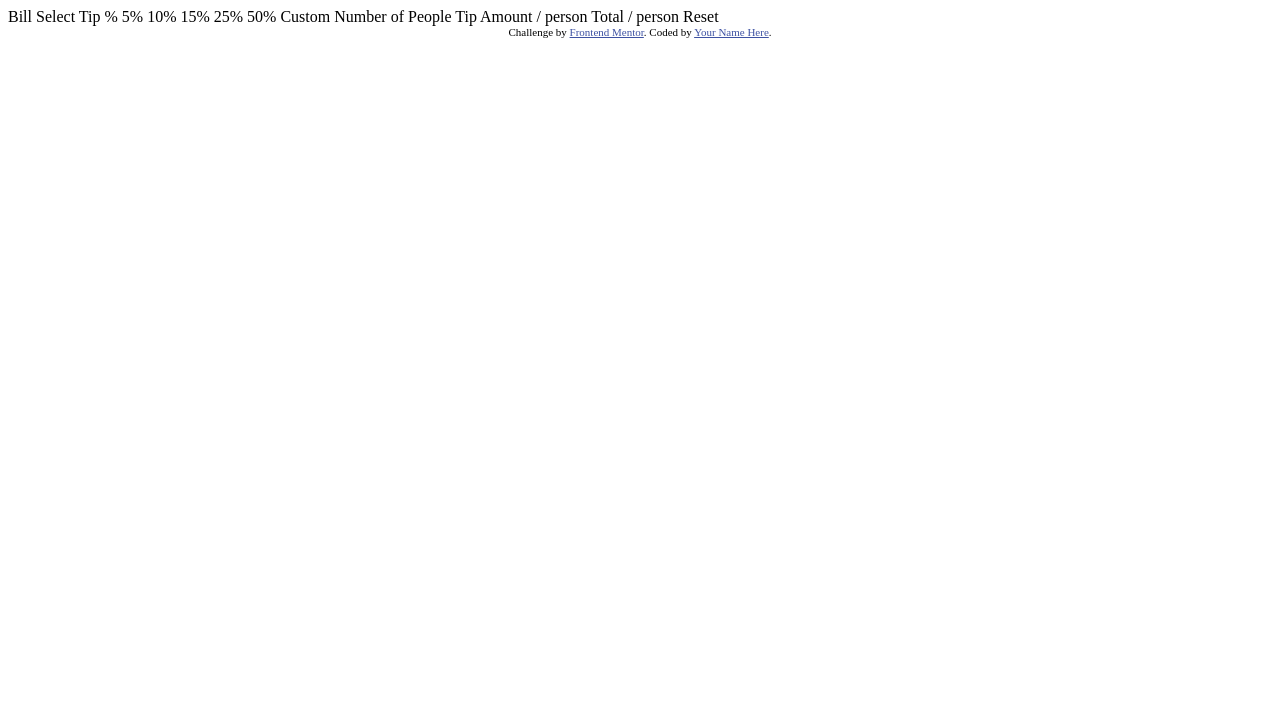
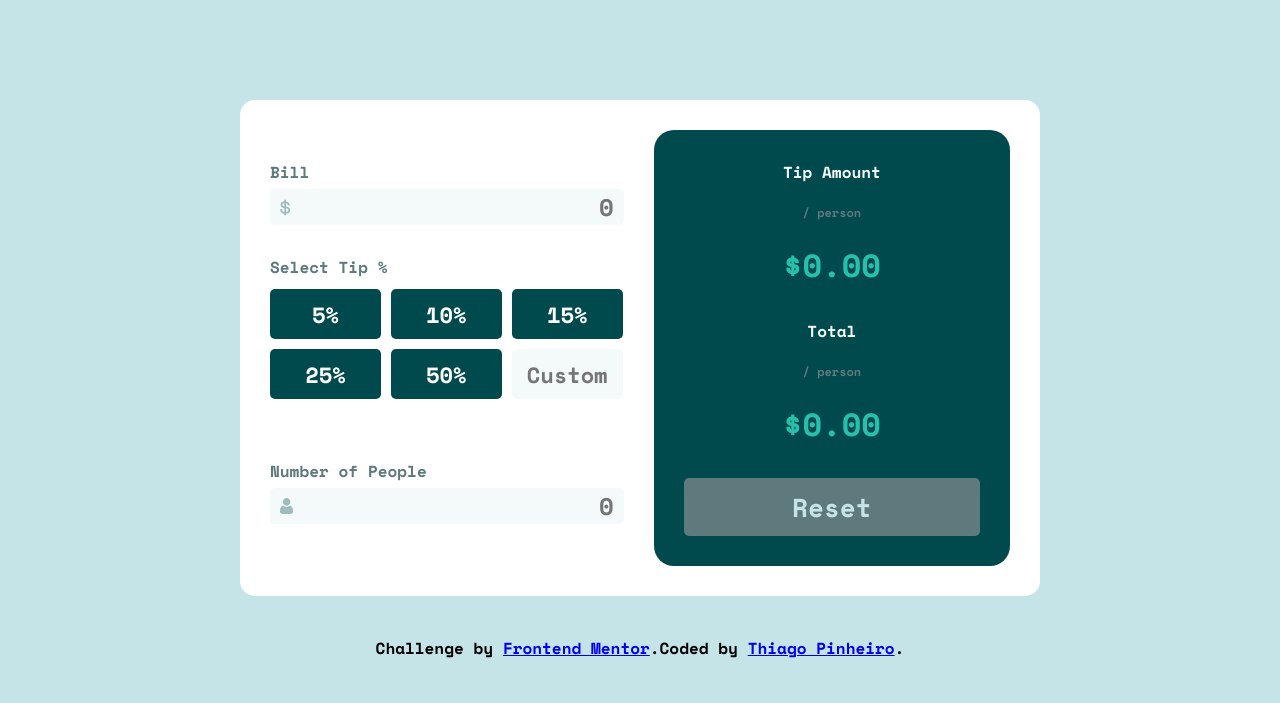
Before and after one commit to tpinheiro4/tip-calculator, a plain HTML site: page index.html in a window 1280 px wide. Drawn offline with nearby package versions, Linux system fonts and the light colour scheme.

Commit message:
estilização do site e refinamento do html

```diff
--- /dev/null
+++ b/css/style.css
@@ -0,0 +1,183 @@
+:root {
+    --primary-color: hsl(183, 100%, 15%);
+    --secundary-color: hsl(186, 14%, 43%);
+    --text-color: hsl(189, 41%, 97%);
+    --bg-color: hsl(185, 41%, 84%);
+    --amount-color: hsl(172, 67%, 45%);
+}
+
+* {
+    margin: 0;
+    padding: 0;
+    box-sizing: border-box;
+    font-family: 'Space Mono', monospace;
+}
+
+body {
+    background-color: var(--bg-color);
+}
+
+div {
+    display: block;
+}
+
+.container {
+    display: flex;
+    align-items: center;
+    flex-direction: column;
+    justify-content: center;
+    min-height: 100vh;
+    padding: 20px;
+}
+
+.content {
+    background-color: #fff;
+    border-radius: 15px;
+    display: flex;
+    max-width: 800px;
+    padding: 30px;
+    width: 100%;
+    gap: 30px;
+}
+
+.calculator {
+    display: flex;
+    flex-direction: column;
+    gap: 30px;
+    width: 50%;
+}
+
+label {
+    width: max-content;
+    color: var(--secundary-color);
+    font-size: 16px;
+}
+
+.input-presentation {
+    display: flex;
+    flex-direction: column;
+    width: 100%;
+    gap: 5px;
+    position: relative;
+    margin-top: 30px;
+}
+
+.icon {
+    position: absolute;
+    left: 10px;
+    top: 60%;
+}
+
+.calculator-input {
+    color: var(--secundary-color);
+    border: none;
+    background-color: var(--text-color);
+    border-radius: 5px;
+    padding-inline: 10px;
+    width: 100%;
+    text-align: end;
+    font-size: 24px;
+}
+
+.choose-tip p {
+    width: max-content;
+    color: var(--secundary-color);
+    font-size: 16px;
+}
+
+.choose-tip {
+    display: flex;
+    flex-direction: column;
+    gap: 10px
+}
+
+.tip-btns {
+    display: flex;
+    flex-wrap: wrap;
+    gap: 10px;
+}
+
+.btn {
+    all: unset;
+    align-items: center;
+    background-color: var(--primary-color);
+    border-radius: 5px;
+    box-sizing: border-box;
+    color: #fff;
+    cursor: pointer;
+    display: flex;
+    font-size: 22px;
+    height: 50px;
+    justify-content: center;
+    padding: 5px;
+    width: calc(33.33333% - 7px);
+}
+
+.custom-btn {
+    all: unset;
+    align-items: center;
+    background-color: #f4fafa;
+    border-radius: 5px;
+    box-sizing: border-box;
+    color: #fff;
+    color: var(--primary-color);
+    cursor: pointer;
+    display: flex;
+    font-size: 22px;
+    height: 50px;
+    justify-content: center;
+    padding: 5px;
+    text-align: center;
+    width: calc(33.33333% - 7px);
+}
+
+.results {
+    background-color: var(--primary-color);
+    border-radius: 20px;
+    display: flex;
+    flex-direction: column;
+    gap: 30px;
+    padding: 30px;
+    width: 50%;
+}
+
+.amount {
+    align-items: center;
+    display: flex;
+    flex-direction: column;
+    gap: 20px;
+    justify-content: space-between;
+    color: var(--text-color);
+}
+
+.person-p {
+    color: var(--secundary-color);
+    font-size: 12px;
+}
+
+.tip-total {
+    color: var(--amount-color);
+    font-size: 32px;
+}
+
+
+#reset_btn {
+    width: 60%;
+    background-color: var(--secundary-color);
+    border-radius: 5px;
+    border: none;
+    justify-content: center;
+    align-items: center;
+    padding: 10px;
+    display: flex;
+    width: 100%;
+    color: var(--bg-color);
+    font-size: 26px;
+    cursor: pointer;
+}
+
+footer {
+    display: flex;
+    justify-content: center;
+    padding: 40px;
+}
--- a/index.html
+++ b/index.html
@@ -1,44 +1,102 @@
 <!DOCTYPE html>
 <html lang="en">
-<head>
-  <meta charset="UTF-8">
-  <meta name="viewport" content="width=device-width, initial-scale=1.0"> <!-- displays site properly based on user's device -->
+  <head>
+    <meta charset="UTF-8" />
+    <meta name="viewport" content="width=device-width, initial-scale=1.0" />
+    <!-- displays site properly based on user's device -->
 
-  <link rel="icon" type="image/png" sizes="32x32" href="./images/favicon-32x32.png">
+    <link
+      rel="icon"
+      type="image/png"
+      sizes="32x32"
+      href="./images/favicon-32x32.png"
+    />
+    <link rel="preconnect" href="https://fonts.googleapis.com" />
+    <link rel="preconnect" href="https://fonts.gstatic.com" crossorigin />
+    <link
+      href="https://fonts.googleapis.com/css2?family=Space+Mono:wght@700&display=swap"
+      rel="stylesheet"
+    />
+    <link rel="stylesheet" href="./css/style.css" />
+    <title>Frontend Mentor | Tip calculator app</title>
+  </head>
+  <body>
+    <main class="container">
+      <section class="content">
+        <aside class="calculator">
+          <div class="input-presentation">
+            <label for="bill_input">Bill</label>
+            <img
+              src="./assets/images/icon-dollar.svg"
+              alt="dólar icon"
+              class="icon"
+            />
+            <input
+              type="text"
+              id="bill_input"
+              class="calculator-input"
+              placeholder="0"
+            />
+          </div>
 
-  <title>Frontend Mentor | Tip calculator app</title>
+          <div class="choose-tip">
+            <p>Select Tip %</p>
+            <div class="tip-btns">
+              <button class="btn active">5%</button>
+              <button class="btn">10%</button>
+              <button class="btn">15%</button>
+              <button class="btn">25%</button>
+              <button class="btn">50%</button>
+              <input type="text" placeholder="Custom" class="custom-btn"/>
+            </div>
+          </div>
 
-  <!-- Feel free to remove these styles or customise in your own stylesheet 👍 -->
-  <style>
-    .attribution { font-size: 11px; text-align: center; }
-    .attribution a { color: hsl(228, 45%, 44%); }
-  </style>
-</head>
-<body>
+          <div class="input-presentation">
+            <label for="people_number">Number of People</label>
+            <img
+              src="./assets/images/icon-person.svg"
+              alt="person icon"
+              class="icon"
+            />
+            <input
+              type="text"
+              id="people_number"
+              class="calculator-input"
+              placeholder="0"
+            />
+          </div>
+        </aside>
+        <aside class="results">
+          <div class="amount">
+            <p>Tip Amount</p>
+            <p class="person-p">/ person</p>
+            <span class="tip-total">$0.00</span>
+          </div>
 
-  Bill
 
-  Select Tip %
-  5%
-  10%
-  15%
-  25%
-  50%
-  Custom
+          <div class="amount">
+            <p>Total</p>
+            <p class="person-p">/ person</p>
+            <span class="tip-total">$0.00</span>
+          </div>
 
-  Number of People
 
-  Tip Amount
-  / person
+          <button id="reset_btn">Reset</button>
+        </aside>
+      </section>
 
-  Total
-  / person
-
-  Reset
-
-  <div class="attribution">
-    Challenge by <a href="https://www.frontendmentor.io?ref=challenge" target="_blank">Frontend Mentor</a>.
-    Coded by <a href="#">Your Name Here</a>.
-  </div>
-</body>
+      <footer>
+        <span
+          >Challenge by
+          <a href="https://www.frontendmentor.io?ref=challenge" target="_blank"
+            >Frontend Mentor</a
+          >.
+        </span>
+        <span
+          >Coded by
+          <a href="https://github.com/tpinheiro4"> Thiago Pinheiro</a>.</span
+        >
+      </footer>
+    </main>
+  </body>
 </html>
```
Also changed, not shown: assets/design/active-states.jpg (renamed from design/active-states.jpg), assets/design/desktop-design-completed.jpg (renamed from design/desktop-design-completed.jpg), assets/design/desktop-design-empty.jpg (renamed from design/desktop-design-empty.jpg), assets/design/desktop-preview.jpg (renamed from design/desktop-preview.jpg), assets/design/mobile-design.jpg (renamed from design/mobile-design.jpg), assets/images/favicon-32x32.png (renamed from images/favicon-32x32.png), assets/images/icon-dollar.svg (renamed from images/icon-dollar.svg), assets/images/icon-person.svg (renamed from images/icon-person.svg), assets/images/logo.svg (renamed from images/logo.svg), src/js/main.js (added), 2 other files.
